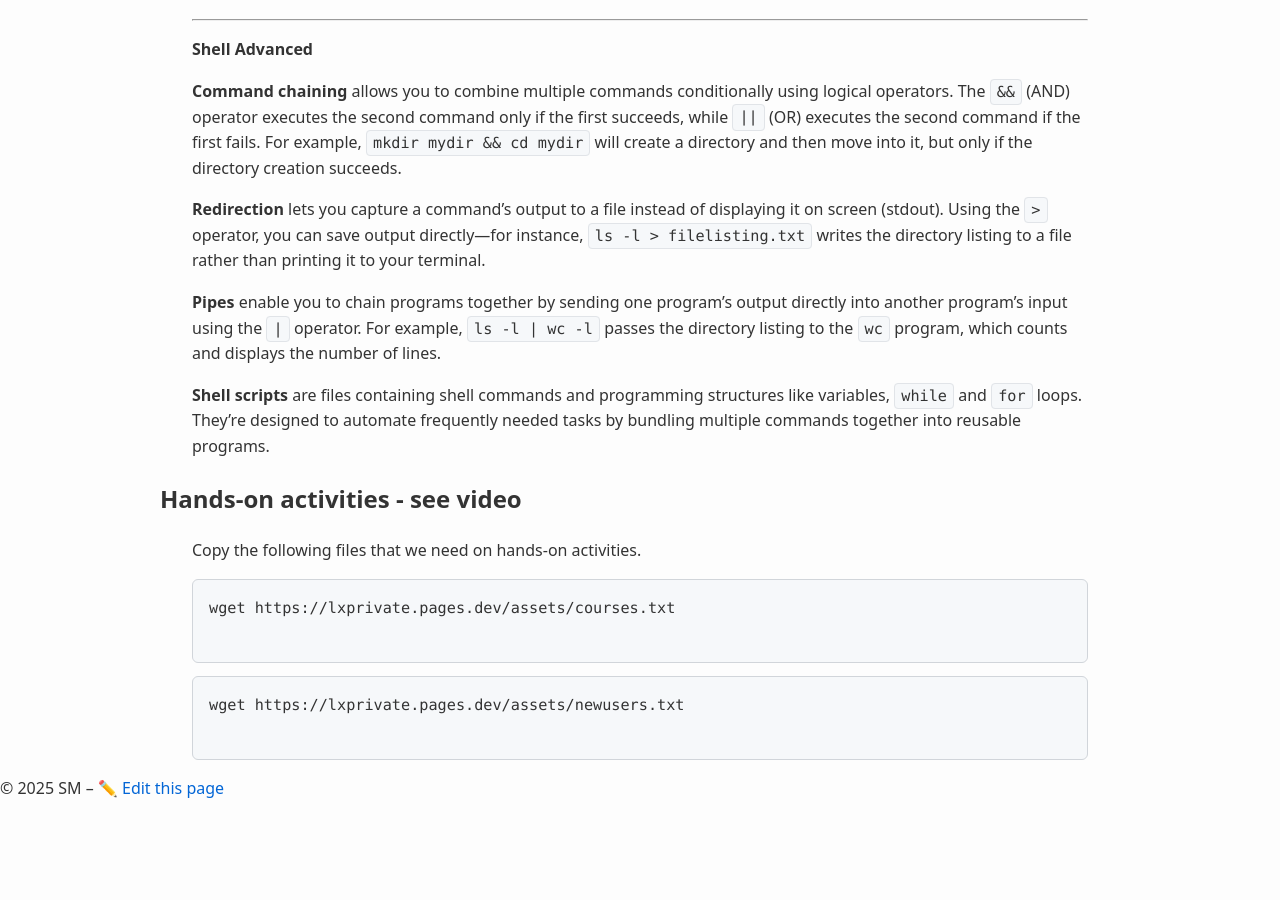
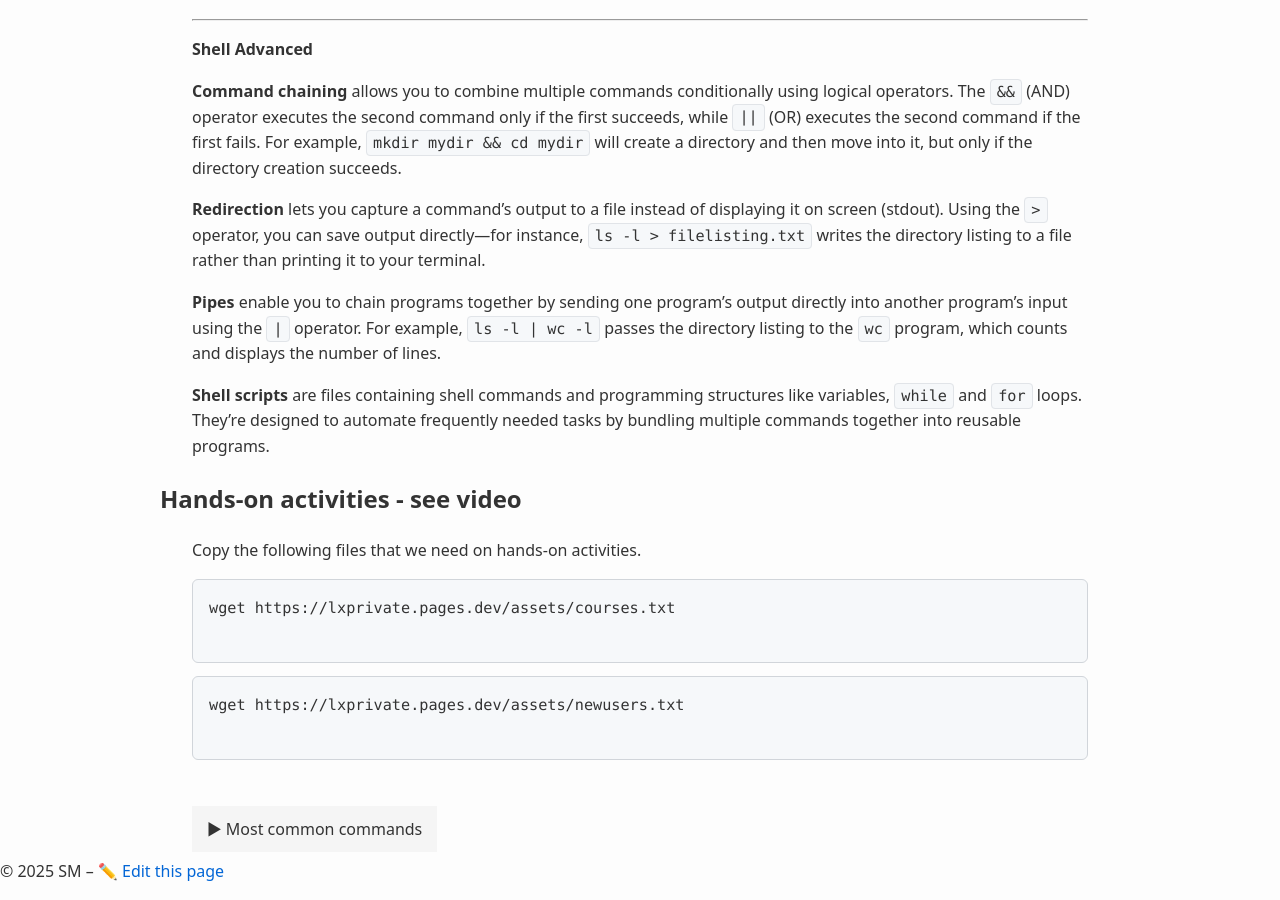
Before and after one commit to averkoc/lxprivate, a Jekyll site: the page built from docs/shellwrk.md, in a window 1280 px wide and 900 px high, scrolled down 612 px. Built offline with Jekyll 4.4.1, drawn with Linux system fonts in a browser that asks for light colours; our own code applies the rules of GitHub Pages for plain Markdown files; before the commit the page ends 1429 px from its top, so only the background shows below that.

Commit message:
Update and rename wrk.md to shellwrk.md

`````diff
--- a/docs/wrk.md
+++ b/docs/shellwrk.md
@@ -41,3 +46,16 @@ Copy the following files that we need on hands-on activities.
 ```bash
 {% include wget.html file="/assets/newusers.txt" %}
 ````
+
+
+<br/>
+
+{% capture commands_content %}
+{% include_relative commands.html %}
+{% endcapture %}
+
+{% include accordion.html
+    id="commands"
+    title="Most common commands"
+    content=commands_content
+%}
`````
Also changed, not shown: other parts of docs/shellwrk.md (+5 -0 lines).
